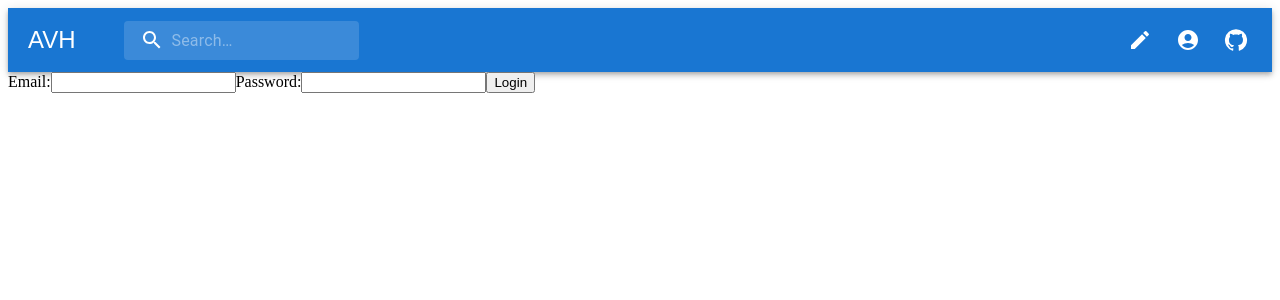
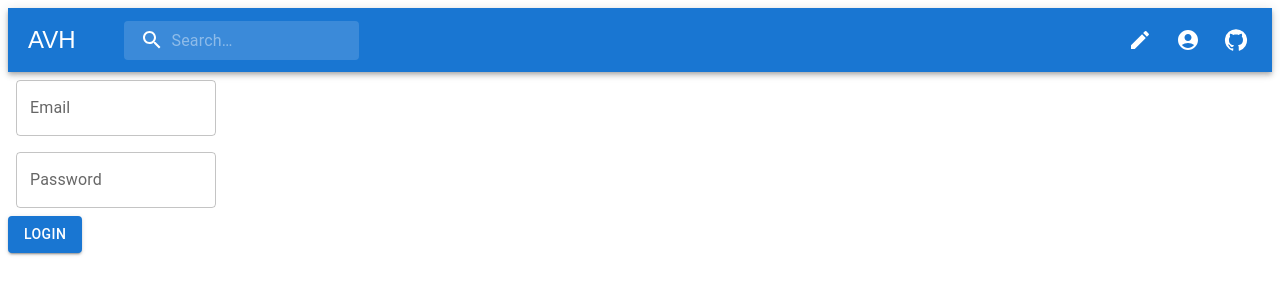
Before and after one commit to Algorithm-Visualizer-Hub/algorithm-visualizer-hub, a React (Create React App) app: page /login in a window 1280 px wide. Shown: the top 300 px of the page. Built offline with nearby package versions, Linux system fonts and the light colour scheme.

Commit message:
Refactor LoginPage with MUI

```diff
--- a/src/components/LoginPage.js
+++ b/src/components/LoginPage.js
@@ -1,5 +1,8 @@
 import { useState, useContext } from "react";
 import axios from "axios";
+import TextField from '@mui/material/TextField';
+import Box from '@mui/material/Box';
+import Button from '@mui/material/Button';
 
 import UserContext from "./UserContext";
 import { Navigate } from "react-router-dom";
@@ -31,24 +34,52 @@ export default function LoginPage() {
   }
 
   return (
-    <form onSubmit={handleSubmit}>
-      <label>
-        Email:
-        <input
-          type="email"
+    <Box
+      component="form"
+      sx={{
+        '& .MuiTextField-root': { m: 1, width: '25ch' },
+      }}
+      onSubmit={handleSubmit}
+    >
+      <Box>
+        <TextField
+          label='Email'
           value={email}
           onChange={event => setEmail(event.target.value)}
         />
-      </label>
-      <label>
-        Password:
-        <input
+      </Box>
+      <Box>
+        <TextField
+          label="Password"
           type="password"
           value={password}
           onChange={event => setPassword(event.target.value)}
         />
-      </label>
-      <input type="submit" value="Login" />
-    </form>
+      </Box>
+      <Box>
+        <Button variant='contained' type="submit">
+          Login
+        </Button>
+      </Box>
+    </Box>
+    // <form onSubmit={handleSubmit}>
+    //   <label>
+    //     Email:
+    //     <input
+    //       type="email"
+    //       value={email}
+    //       onChange={event => setEmail(event.target.value)}
+    //     />
+    //   </label>
+    //   <label>
+    //     Password:
+    //     <input
+    //       type="password"
+    //       value={password}
+    //       onChange={event => setPassword(event.target.value)}
+    //     />
+    //   </label>
+    //   <input type="submit" value="Login" />
+    // </form>
   );
 };
```
